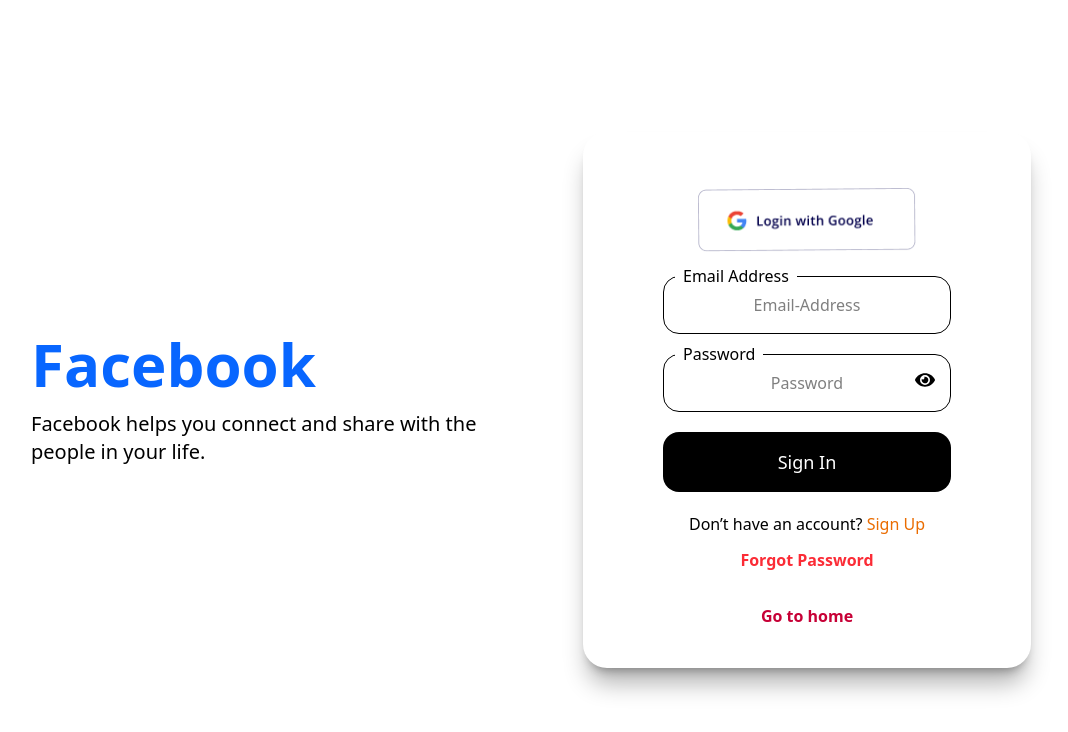
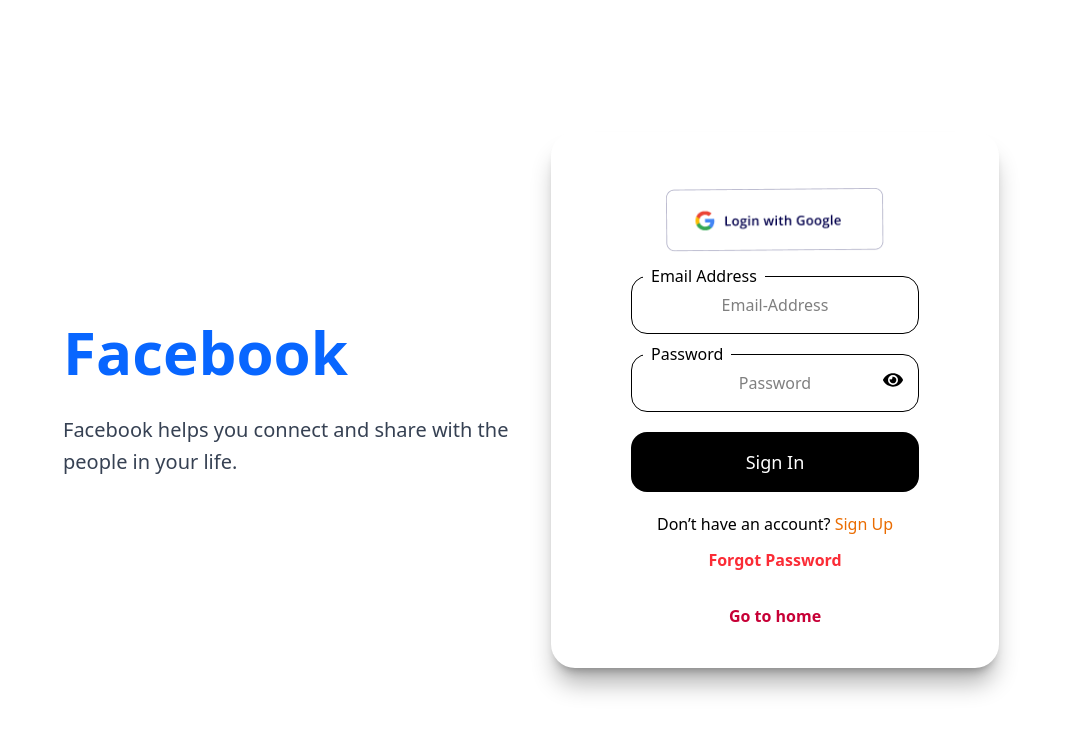
Before and after one commit to SKBWEBDEV/facebook, a React (Vite) app: page /login in a window 1280 px wide. Shown: the top 732 px of the page, without its empty margins (129-1197 px from the left). Built offline with nearby package versions, Linux system fonts and the light colour scheme.

Commit message:
remove and undo post

```diff
--- a/src/components/log/Log.jsx
+++ b/src/components/log/Log.jsx
@@ -3,10 +3,12 @@
 import { Link, useNavigate } from "react-router";
 import { getAuth, signInWithEmailAndPassword, signInWithPopup, GoogleAuthProvider } from "firebase/auth";
 import { Slide, ToastContainer, toast } from "react-toastify";
-import { motion } from "motion/react";
 import { useDispatch } from "react-redux";
 import { userInfo } from "../slicess/counterSlice";
 import { FaEye, FaEyeSlash } from "react-icons/fa";
+import { motion } from "framer-motion";
+
+
 
 const Log = () => {
   const provider = new GoogleAuthProvider();
@@ -61,6 +63,32 @@
       .catch((error) => console.log(error));
   };
 
+
+
+  const titleVariants = {
+  hidden: { opacity: 0, y: 20 },
+  show: {
+    opacity: 1,
+    y: 0,
+    transition: { duration: 0.6, ease: "easeOut" }
+  },
+  hover: {
+    scale: 1.03,
+    transition: { duration: 0.2 }
+  }
+};
+
+const textVariants = {
+  hidden: { opacity: 0, y: 10 },
+  show: {
+    opacity: 1,
+    y: 0,
+    transition: { duration: 0.5, ease: "easeOut", delay: 0.2 }
+  }
+};
+
+
+
   return (
     <div className="flex flex-col md:flex-row items-center justify-center min-h-screen px-4 sm:px-6 md:px-20 gap-10">
       <ToastContainer
@@ -78,14 +106,28 @@
       />
 
       {/* Left Content */}
-      <div className="text-center md:text-left max-w-md md:max-w-lg">
-        <h1 className="text-4xl sm:text-5xl md:text-6xl font-bold text-[#0866FF]">
-          Facebook
-        </h1>
-        <p className="text-base sm:text-lg md:text-xl mt-4">
-          Facebook helps you connect and share with the people in your life.
-        </p>
-      </div>
+      <div className="text-center md:text-left max-w-md space-y-4 flex flex-col items-center md:items-start">
+
+  <motion.h1
+    className="text-3xl sm:text-4xl md:text-6xl font-bold text-[#0866FF]"
+    variants={titleVariants}
+    initial="hidden"
+    animate="show"
+    whileHover="hover"
+  >
+    Facebook
+  </motion.h1>
+
+  <motion.p
+    className="text-sm sm:text-base md:text-xl mt-2 sm:mt-3 md:mt-4 leading-relaxed text-gray-700"
+    variants={textVariants}
+    initial="hidden"
+    animate="show"
+  >
+    Facebook helps you connect and share with the people in your life.
+  </motion.p>
+
+</div>
 
       {/* Right Form */}
       <div className="shadow-xl/30 py-10 px-6 sm:px-12 md:px-20 rounded-3xl w-full max-w-md">
--- a/src/components/main/Main.jsx
+++ b/src/components/main/Main.jsx
@@ -20,11 +20,8 @@
   const navigate = useNavigate();
   const auth = getAuth();
 
-
-
   const [verify, setVerify] = useState(false);
   const [loading, setLoading] = useState(true);
-
 
   useEffect(() => {
     onAuthStateChanged(auth, (user) => {
@@ -37,41 +34,35 @@
     if (!data) navigate("/login");
   }, [data, navigate]);
 
+  const db = getDatabase();
+  const postRef = ref(db, "YourPost/");
+  const [okey, setOkey] = useState([]);
 
-    const db = getDatabase();
-const postRef = ref(db,"YourPost/")
-const [okey,setOkey] = useState ([])
-
-useEffect(()=> {
+  useEffect(() => {
     onValue(postRef, (snapshot) => {
       let arr = [];
       snapshot.forEach((item) => {
         console.log(item.val());
 
         if (item.postId == data.uid) {
-        arr.push({...item.val(), removeId : item.key});
+          arr.push({ ...item.val(), removeId: item.key });
         }
-
       });
-    setOkey(arr)
+      setOkey(arr);
     });
-
-
-},[])
+  }, []);
   console.log(okey);
 
+  const [showState, setShowState] = useState({});
 
-const removePost = (item)=> {
-  remove(ref(db,"YourPost/" + item.removeId))
-}
-
-
-
-
+  const handleShow = (id) => {
+    setShowState((prev) => ({
+      ...prev,
+      [id]: !prev[id],
+    }));
+  };
 
   if (loading) return null;
-
-
 
   return (
     <div className="text-center bg-[#F2F4F7]">
@@ -123,11 +114,13 @@
               </p>
             </div>
             <div className="flex-1 w-full md:w-auto">
-              <Link to="/post"><input
+              <Link to="/post">
+                <input
                   type="text"
                   placeholder="What's on your mind"
                   className="border outline-0 py-2 sm:py-3 md:py-4 rounded-full bg-black/5 text-black w-full md:w-[500px] px-4 md:px-8"
-              /></Link>
+                />
+              </Link>
             </div>
             <div className="flex flex-col items-center gap-1">
               <MdPhotoLibrary className="text-2xl sm:text-3xl md:text-4xl cursor-pointer text-green-600" />
@@ -137,25 +130,55 @@
           {/* ---------------------show post------------------------------------------------------------------ */}
           <div className="flex flex-col items-center w-full max-w-[900px] py-5 mx-auto">
   {okey.map((user) => (
-          <div className="w-full bg-white shadow-2xl rounded-lg mb-5" key={user.removeId}>
-            <div className="flex  md:flex-row items-center justify-between px-4 py-3">
-              <div className="flex items-center gap-3">
-                <img className="h-10 w-10 sm:h-12 sm:w-12 rounded-full" src={one} alt="" />
-                <p className="font-bold text-[18px] truncate">{user?.postMan}</p>
-              </div>
+    <div
+      key={user.removeId}
+      className="w-full bg-white shadow-2xl rounded-lg mb-5 overflow-hidden">
+
+      {showState[user.removeId] ? (
+        <div className="flex justify-end px-4 py-3">
           <button
-                onClick={() => removePost(user)}
-                className="mt-2 md:mt-0 text-red-500 hover:text-red-700"
+            className="bg-blue-500 text-white px-3 py-1 rounded-md hover:bg-blue-600 transition cursor-pointer font-semibold"
+            onClick={() => handleShow(user.removeId)}
           >
-                <RxCross1 className="text-2xl sm:text-3xl md:text-4xl" />
+            Undo
           </button>
         </div>
+      ) : (
+        <div>
+          {/* Post Header */}
+          <div className="flex  sm:flex-row items-start sm:items-center justify-between px-4 py-3 gap-3">
+            <div className="flex items-center gap-3">
+              <img
+                className="h-10 w-10 sm:h-12 sm:w-12 rounded-full"
+                src={one}
+                alt=""
+              />
+              <p className="font-bold text-[16px] sm:text-[18px] truncate">
+                {user.postMan}
+              </p>
+            </div>
+
+            {/* Remove Button */}
+            <div className="mt-2 sm:mt-0 sm:ml-auto">
+              <button
+                className="bg-red-500 text-white px-3 py-1 rounded-md hover:bg-red-600 transition cursor-pointer font-semibold"
+                onClick={() => handleShow(user.removeId)}
+              >
+                Remove
+              </button>
+            </div>
+          </div>
+
+          {/* Post Content */}
           <div className="px-4 pb-4">
-              <p className="py-2 text-left">{user.post}</p>
+            <p className="text-left text-sm sm:text-base">{user.post}</p>
           </div>
+        </div>
+      )}
     </div>
   ))}
 </div>
+
         </div>
       ) : (
         <div className="bg-black h-screen flex justify-center items-center text-white px-4">
```
Lines whose indentation alone changed are shown as unchanged.
